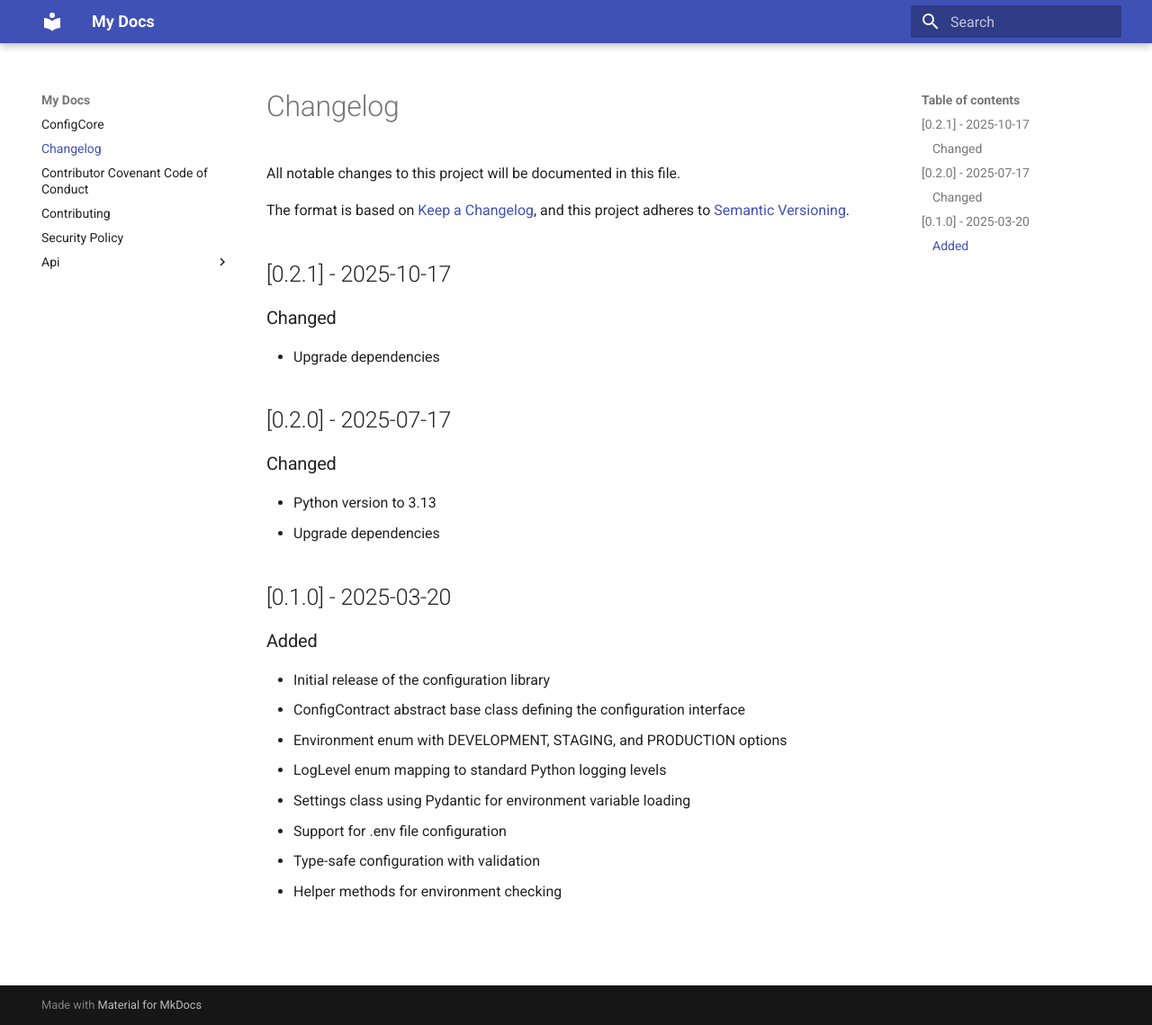
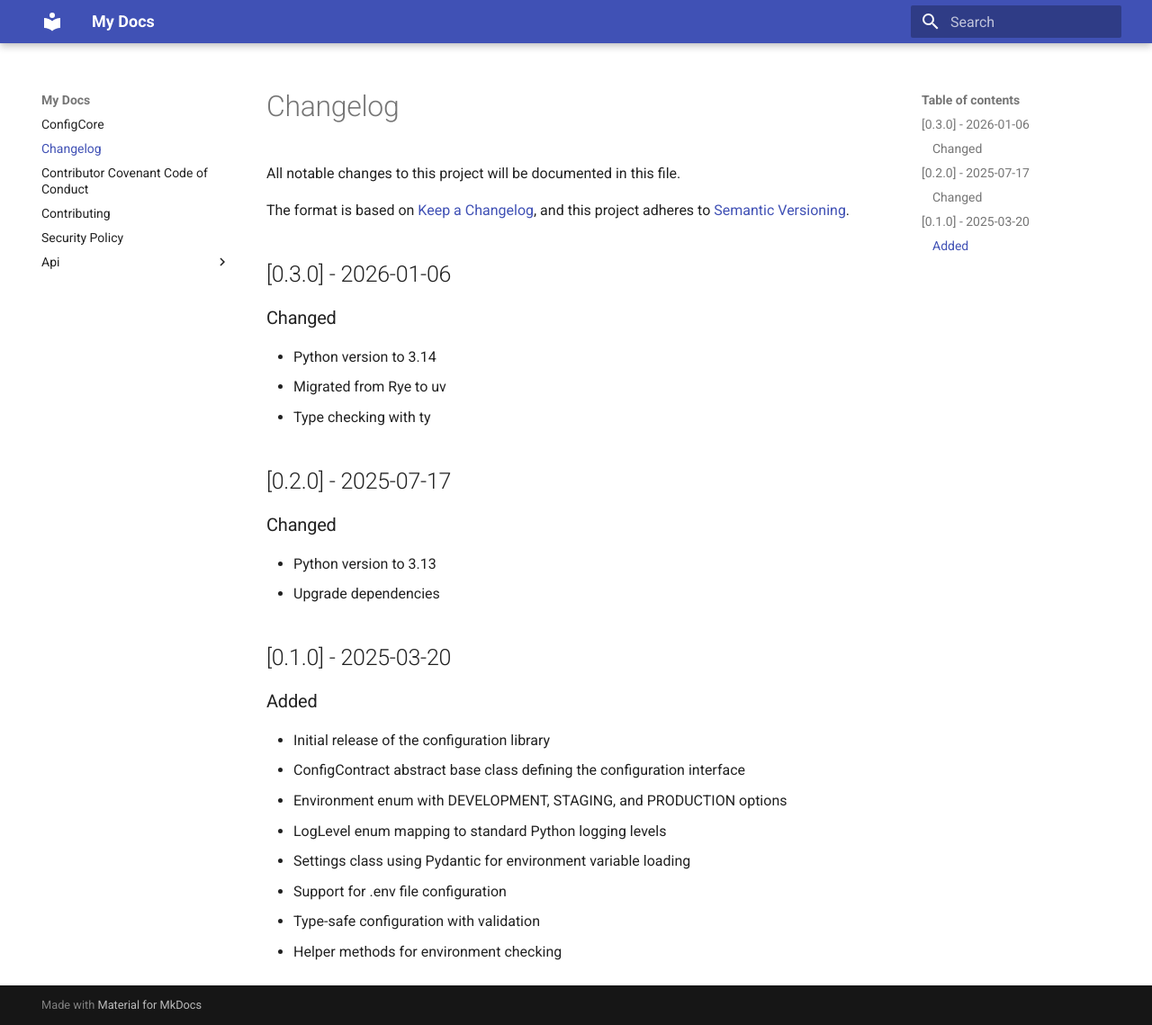
Before and after one commit to inokufu/python-config, an MkDocs documentation site: the page built from docs/CHANGELOG.md, in a window 1280 px wide and 1139 px high. Shown: the whole window at 90% size. Built offline with MkDocs 1.6.1 and Material for MkDocs 9.7.7, drawn with Linux system fonts in a browser that asks for light colours.

Commit message:
:bookmark: New version 0.3.0

```diff
--- a/docs/CHANGELOG.md
+++ b/docs/CHANGELOG.md
@@ -5,11 +5,13 @@
 The format is based on [Keep a Changelog](https://keepachangelog.com/en/1.1.0/),
 and this project adheres to [Semantic Versioning](https://semver.org/spec/v2.0.0.html).
 
-## [0.2.1] - 2025-10-17
+## [0.3.0] - 2026-01-06
 
 ### Changed
 
-- Upgrade dependencies
+- Python version to 3.14
+- Migrated from Rye to uv
+- Type checking with ty
 
 
 ## [0.2.0] - 2025-07-17
--- a/pyproject.toml
+++ b/pyproject.toml
@@ -1,6 +1,6 @@
 [project]
 name = "configcore"
-version = "0.2.1"
+version = "0.3.0"
 description = "A flexible, type-safe configuration management library for Python applications."
 authors = [
   { name = "Inokufu", email = "contact@inokufu.com" }
@@ -48,6 +48,7 @@
   "INP001", # implicit-namespace-package
   "TRY003", # raise-vanilla-args
   "TRY401", # verbose-log-message
+  "TC", # type-checking blocks
 ]
 lint.extend-unfixable = [
   "TC002", # typing-only-third-party-import
```
Also changed, not shown: 4 other files.
